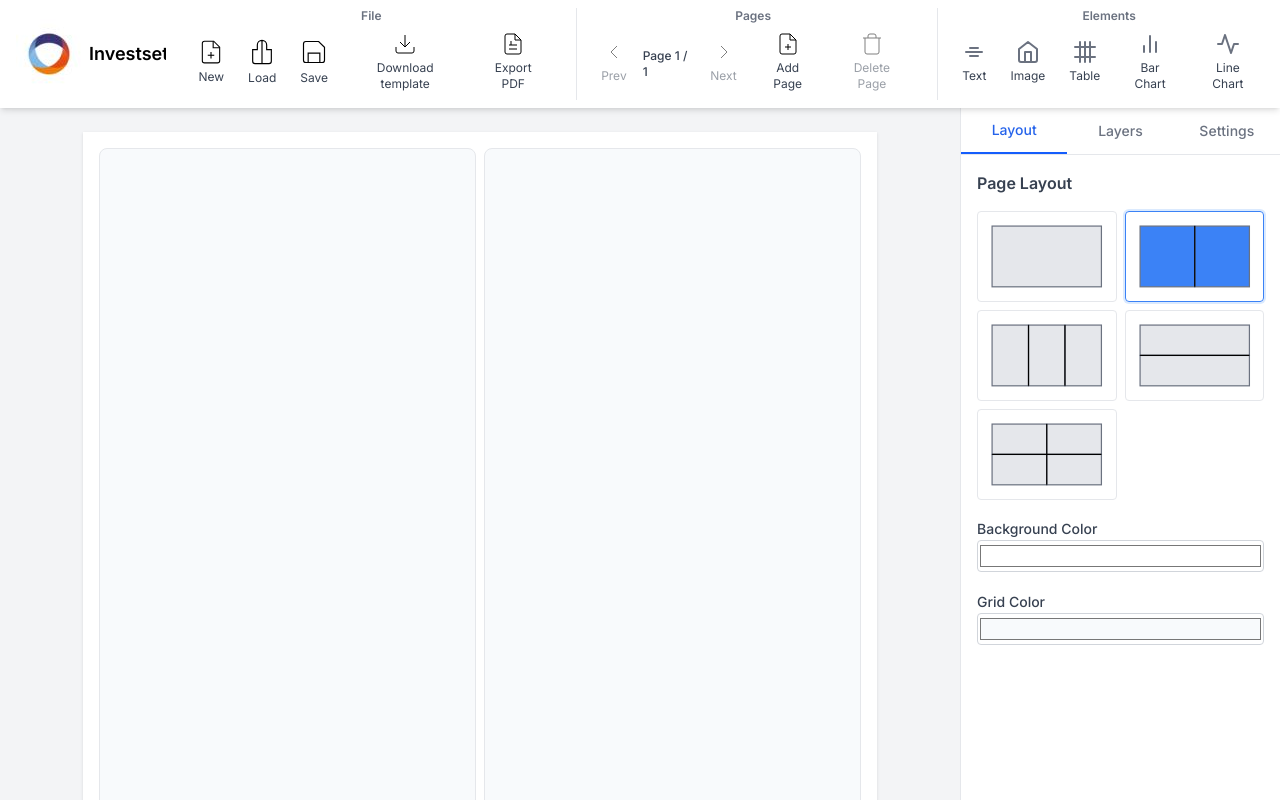
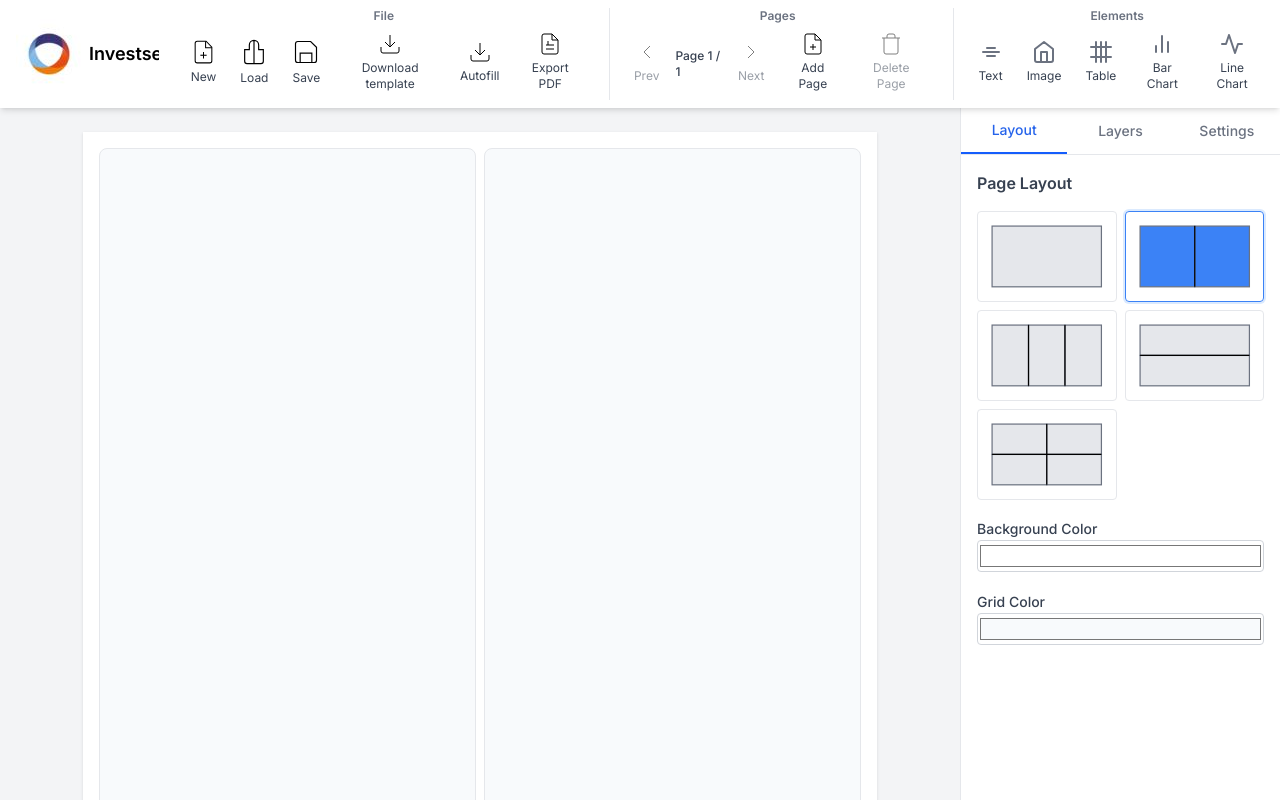
Before and after one commit to shrikrushana9960/template-maker, a React (Vite) app: page /canvas in a window 1280 px wide. Built offline with nearby package versions, Linux system fonts and the light colour scheme.

Commit message:
Added AutoFill and Export Fix

```diff
--- a/src/components/Toolbar.tsx
+++ b/src/components/Toolbar.tsx
@@ -1,19 +1,19 @@
 import React, { useState } from "react";
-import investSet from "../assets/investSet.png"
+import investSet from "../assets/investSet.png";
 import toastr from "toastr";
 import type { PageData } from "../types";
 import { saveTemplateToServer } from "../utils/serverApi";
 import Modal from "./Modal";
 import { useNavigate } from "react-router-dom";
-import New from "../assets/new.svg"
-import Load from "../assets/load.svg"
-import Save from "../assets/save.svg"
-import Download from "../assets/download.svg"
-import Export from "../assets/export.svg"
-import PrevArrow from "../assets/prevArrow.svg"
-import NextArrow from "../assets/nextArrow.svg"
-import Add from "../assets/add.svg"
-import Delete from "../assets/delete.svg"
+import New from "../assets/new.svg";
+import Load from "../assets/load.svg";
+import Save from "../assets/save.svg";
+import Download from "../assets/download.svg";
+import Export from "../assets/export.svg";
+import PrevArrow from "../assets/prevArrow.svg";
+import NextArrow from "../assets/nextArrow.svg";
+import Add from "../assets/add.svg";
+import Delete from "../assets/delete.svg";
 
 interface ToolbarProps {
   onNewTemplate: () => void;
@@ -89,7 +89,8 @@ const Toolbar: React.FC<ToolbarProps> = ({
           } catch (error) {
             setModal(null);
             toastr.error(
-              `Failed to save template: ${error instanceof Error ? error.message : "Unknown error"
+              `Failed to save template: ${
+                error instanceof Error ? error.message : "Unknown error"
               }`
             );
           } finally {
@@ -146,14 +147,16 @@ const Toolbar: React.FC<ToolbarProps> = ({
       )}
       <div className="container mx-auto px-4 py-2 flex items-center justify-between">
         <div className="flex items-center space-x-6">
-          <div className="overflow-hidden cursor-pointer flex items-center"
-            onClick={() => navigate("/")}>
+          <div
+            className="overflow-hidden cursor-pointer flex items-center"
+            onClick={() => navigate("/")}
+          >
             <img
               src={investSet}
               alt="Invest Set Logo"
               className="w-full h-full object-contain"
             />
-             <span className="ml-2 text-lg font-semibold">Investset</span>
+            <span className="ml-2 text-lg font-semibold">Investset</span>
           </div>
           {/* File Section */}
           <div className="flex flex-col items-center">
@@ -163,7 +166,7 @@ const Toolbar: React.FC<ToolbarProps> = ({
                 onClick={onNewTemplate}
                 className="flex flex-col items-center p-2 rounded-md hover:bg-gray-100 transition-colors"
               >
-                <img src={New}/>
+                <img src={New} />
                 <span className="text-xs text-gray-700 mt-1">New</span>
               </button>
 
@@ -171,7 +174,7 @@ const Toolbar: React.FC<ToolbarProps> = ({
                 onClick={handleImportClick}
                 className="flex flex-col items-center p-2 rounded-md hover:bg-gray-100 transition-colors"
               >
-                <img src={Load}/>
+                <img src={Load} />
                 <span className="text-xs text-gray-700 mt-1">Load</span>
               </button>
 
@@ -187,7 +190,7 @@ const Toolbar: React.FC<ToolbarProps> = ({
                 onClick={handleSaveTemplate}
                 className="flex flex-col items-center p-2 rounded-md hover:bg-gray-100 transition-colors"
               >
-                <img src={Save}/>
+                <img src={Save} />
                 <span className="text-xs text-gray-700 mt-1">Save</span>
               </button>
 
@@ -195,17 +198,23 @@ const Toolbar: React.FC<ToolbarProps> = ({
                 onClick={onSaveTemplate}
                 className="flex flex-col items-center p-2 rounded-md hover:bg-gray-100 transition-colors"
               >
-                <img src={Download} alt="Export PDF" className="w-6 h-6"/>
+                <img src={Download} alt="Export PDF" className="w-6 h-6" />
                 <span className="text-xs text-gray-700 mt-1">
                   Download template
                 </span>
               </button>
-
+              <button
+                onClick={onAutofill}
+                className="flex flex-col items-center p-2 rounded-md hover:bg-gray-100 transition-colors"
+              >
+                <img src={Download} alt="Autofill" className="w-6 h-6" />
+                <span className="text-xs text-gray-700 mt-1">Autofill</span>
+              </button>
               <button
                 onClick={onExportPdf}
                 className="flex flex-col items-center p-2 rounded-md hover:bg-gray-100 transition-colors"
               >
-                <img src={Export} alt="Export PDF" className="w-6 h-6"/>
+                <img src={Export} alt="Export PDF" className="w-6 h-6" />
                 <span className="text-xs text-gray-700 mt-1">Export PDF</span>
               </button>
             </div>
@@ -220,7 +229,7 @@ const Toolbar: React.FC<ToolbarProps> = ({
                 disabled={currentPage === 0}
                 className="flex flex-col items-center p-2 rounded-md hover:bg-gray-100 transition-colors disabled:opacity-50 disabled:cursor-not-allowed"
               >
-                <img src={PrevArrow} alt="Export PDF" className="w-6 h-6"/>
+                <img src={PrevArrow} alt="Export PDF" className="w-6 h-6" />
                 <span className="text-xs text-gray-700 mt-1">Prev</span>
               </button>
 
@@ -233,7 +242,7 @@ const Toolbar: React.FC<ToolbarProps> = ({
                 disabled={currentPage === totalPages - 1}
                 className="flex flex-col items-center p-2 rounded-md hover:bg-gray-100 transition-colors disabled:opacity-50 disabled:cursor-not-allowed"
               >
-                <img src={NextArrow} alt="Export PDF" className="w-6 h-6"/>
+                <img src={NextArrow} alt="Export PDF" className="w-6 h-6" />
                 <span className="text-xs text-gray-700 mt-1">Next</span>
               </button>
 
@@ -241,7 +250,7 @@ const Toolbar: React.FC<ToolbarProps> = ({
                 onClick={onAddPage}
                 className="flex flex-col items-center p-2 rounded-md hover:bg-gray-100 transition-colors"
               >
-                <img src={Add} alt="Export PDF" className="w-6 h-6"/>
+                <img src={Add} alt="Export PDF" className="w-6 h-6" />
                 <span className="text-xs text-gray-700 mt-1">Add Page</span>
               </button>
 
@@ -250,7 +259,7 @@ const Toolbar: React.FC<ToolbarProps> = ({
                 disabled={totalPages === 1}
                 className="flex flex-col items-center p-2 rounded-md hover:bg-gray-100 transition-colors disabled:opacity-50 disabled:cursor-not-allowed"
               >
-                <img src={Delete} alt="Export PDF" className="w-6 h-6"/>
+                <img src={Delete} alt="Export PDF" className="w-6 h-6" />
 
                 <span className="text-xs text-gray-700 mt-1">Delete Page</span>
               </button>
--- a/src/pages/canvas.tsx
+++ b/src/pages/canvas.tsx
@@ -295,54 +295,81 @@ const App: React.FC = () => {
     };
 
    const handleAutofill = () => {
-        const layoutData = JSON.parse(currentPage.layout);
-        const uniqueCells = [...new Set(layoutData.cells.flat())];
+    // 1. Prepare mock data values
+    const mockText = 'Autofilled sample text for this content area.';
+    const mockLabels = ['Jan', 'Feb', 'Mar', 'Apr', 'May'];
+    const mockData = [12, 19, 3, 5, 2];
+    const mockTableHeader = ['Metric', 'Q1', 'Q2', 'Q3', 'Q4'];
+    const mockTableData = [
+        mockTableHeader,
+        ['Revenue', '1.2M', '1.5M', '1.8M', '2.1M'],
+        ['Profit', '250K', '300K', '350K', '400K'],
+    ];
+    const mockImageUrl = 'https://picsum.photos/300/200'; // Placeholder image URL
 
-        const newElements: ElementData[] = [];
+    // 2. Map over the existing elements on the current page to update them
+    const updatedElements = currentPage.elements.map(element => {
+        let newUpdates: Partial<ElementData> = {};
 
-        uniqueCells.forEach((cell: any, index) => {
-            if (index === 0) {
-                newElements.push({
-                    id: generateId(),
-                    type: 'header',
-                    x: 10,
-                    y: 10,
-                    width: 300,
-                    height: 40,
-                    containerId: cell,
-                    data: {
-                        text: `Header for ${cell}`,
-                        fontSize: '24px',
+        // Update the data property based on the element type
+        switch (element.type) {
+            case 'header':
+                newUpdates.data = {
+                    ...element.data,
+                    text: `Report Title for ${element.containerId}`,
                     isBold: true,
-                        color: '#000000'
-                    }
-                });
+                    fontSize: '32px'
+                };
+                break;
+            case 'text':
+                newUpdates.data = {
+                    ...element.data,
+                    text: `${mockText} (Container: ${element.containerId})`,
+                };
+                break;
+            case 'image':
+                newUpdates.data = {
+                    ...element.data,
+                    src: mockImageUrl,
+                };
+                break;
+            case 'table':
+                newUpdates.data = {
+                    ...element.data,
+                    table: mockTableData,
+                };
+                break;
+            case 'chart':
+                newUpdates.data = {
+                    ...element.data,
+                    labels: mockLabels,
+                    datasets: [
+                        {
+                            label: `Data for ${element.containerId}`,
+                            data: mockData,
+                            // Preserve existing colors if possible
+                            backgroundColor: element.data.datasets?.[0]?.backgroundColor || 'rgba(75,192,192,0.6)',
+                        },
+                    ],
+                };
+                break;
+            default:
+                // Do nothing for unknown types
+                return element;
         }
 
-            newElements.push({
-                id: generateId(),
-                type: 'text',
-                x: 10,
-                y: 60,
-                width: 300,
-                height: 80,
-                containerId: cell,
-                data: {
-                    text: `This is content for cell ${cell}. You can add text, images, tables, or charts here.`,
-                    fontSize: '14px',
-                    color: '#000000'
-                }
-            });
+        // Return the updated element
+        return { ...element, ...newUpdates };
     });
 
+    // 3. Update the state with the modified elements array
     setPages(prev => prev.map((page, index) =>
         index === currentPageIndex ? {
             ...page,
-                elements: [...page.elements, ...newElements]
+            elements: updatedElements, // Replace old elements with updated ones
         } : page
     ));
 };
-
     const handleLayoutChange = (layout: string) => {
         const layoutData = JSON.parse(layout);
         const newCells = layoutData.cells.flat();
--- a/src/utils/exportUtils.ts
+++ b/src/utils/exportUtils.ts
@@ -136,6 +136,7 @@ export const renderPageForExport = async (
                 type: chartType as any,
                 data: chartData,
                 options: {
+                     animation: false,
                     maintainAspectRatio: false,
                     responsive: false,
                     plugins: { legend: { display: true } },
```
Lines whose indentation alone changed are shown as unchanged.
